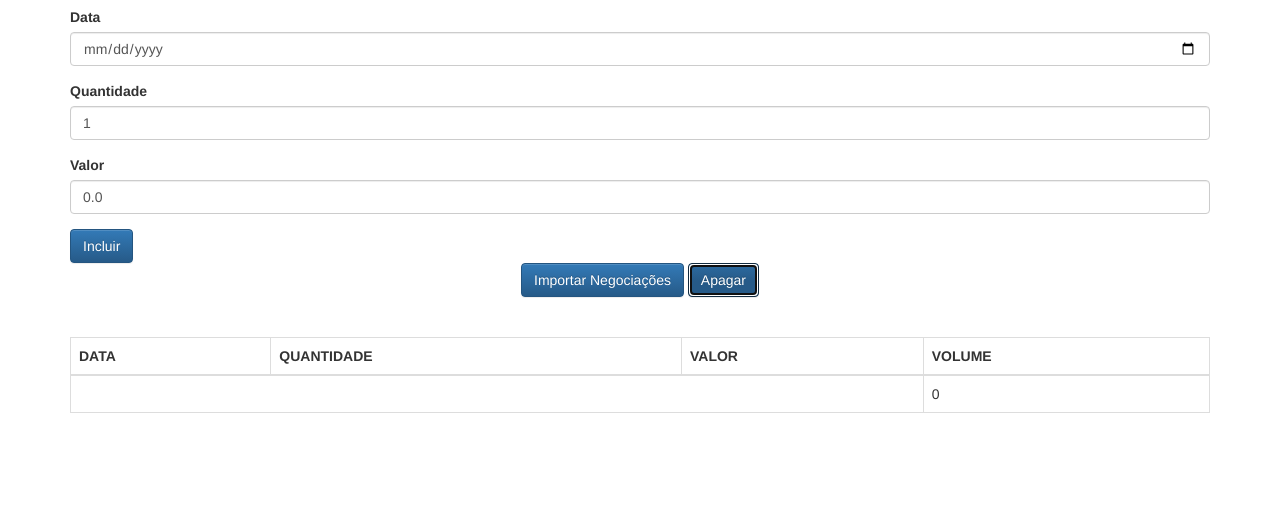
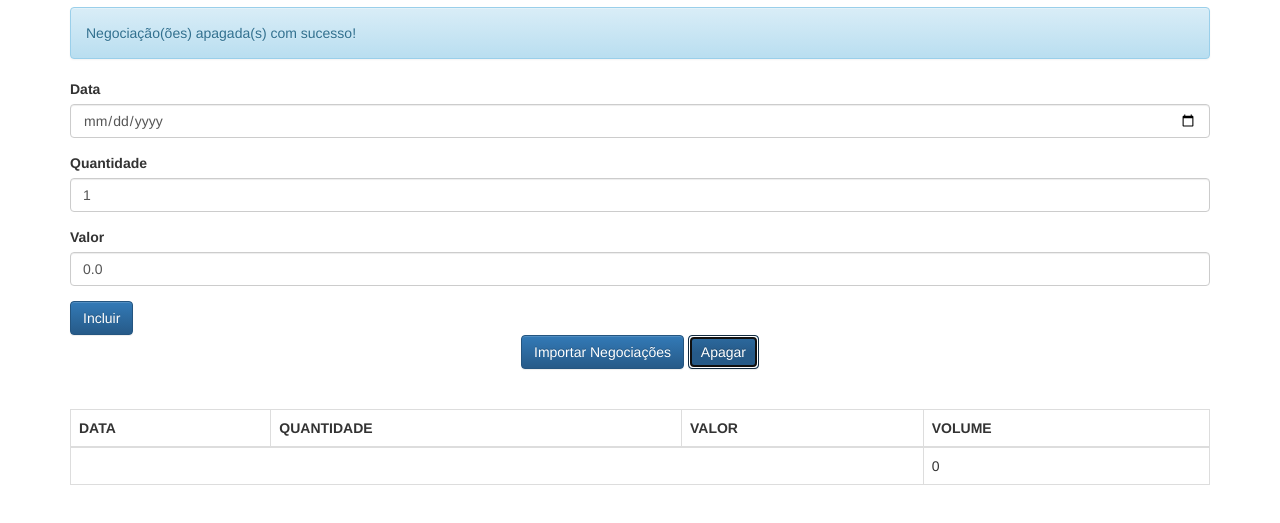
Before and after one commit to brunocrez/training-js-advanced, a plain HTML site: page client/index.html in a window 1280 px wide. Both pictures are taken after a click on the button "Apagar". Shown: the part 63-586 px from the top of the page. Drawn offline with Linux system fonts and the light colour scheme.

Commit message:
adding REST operator

```diff
--- a/client/app/js/controllers/NegociacaoController.js
+++ b/client/app/js/controllers/NegociacaoController.js
@@ -7,23 +7,18 @@ class NegociacaoController {
         this._inputQuantidade = $('#quantidade');
         this._inputValor = $('#valor');
 
-        this._listaNegociacoes = ProxyFactory.create(
+        this._listaNegociacoes = new Bind(
             new ListaNegociacoes(),
-            ['adiciona', 'esvazia'],
-            modelo => this._negociacoesView.update(modelo)
+            new NegociacoesView($('#negociacoesView')),
+            'adiciona',
+            'esvazia'
         );
 
-        this._negociacoesView = new NegociacoesView($('#negociacoesView'));
-        this._negociacoesView.update(this._listaNegociacoes);
-
-        this._mensagem = ProxyFactory.create(
+        this._mensagem = new Bind(
             new Mensagem(),
-            ['texto'],
-            modelo => this._mensagemView.update(modelo)
+            new MensagemView($('#mensagemView')),
+            'texto'
         );
-
-        this._mensagemView = new MensagemView($('#mensagemView'));
-        this._mensagemView.update(this._mensagem);
     }
 
     adiciona(event) {
@@ -50,6 +45,6 @@ class NegociacaoController {
 
     apaga() {
         this._listaNegociacoes.esvazia();
-        this._mensagem.texto = 'Negociação(ões) apagada(s) com sucesso';
+        this._mensagem.texto = 'Negociação(ões) apagada(s) com sucesso!';
     }
 }
--- /dev/null
+++ b/client/app/js/helpers/Bind.js
@@ -0,0 +1,16 @@
+class Bind {
+
+    // REST operator ~> a partir de view, podemos inserir n parâmetros que serão armazenados no array props
+    constructor(model, view, ...props) {
+
+        let proxy = ProxyFactory.create(
+            model,
+            props,
+            model => view.update(model)
+        );
+
+        view.update(model);
+
+        return proxy;
+    }
+}
--- a/client/app/js/services/ProxyFactory.js
+++ b/client/app/js/services/ProxyFactory.js
@@ -25,6 +25,10 @@ class ProxyFactory {
             },
 
             set(target, prop, value, receiver) {
+                if(propriedades.includes(prop)) {
+                    target[prop] = value;
+                    acao(target);
+                }
 
                 return Reflect.set(target, prop, value, receiver);
             }
--- a/client/index.html
+++ b/client/index.html
@@ -55,6 +55,7 @@
     <script src="app/js/views/NegociacoesView.js"></script>
     <script src="app/js/views/MensagemView.js"></script>
     <script src="app/js/services/ProxyFactory.js"></script>
+    <script src="app/js/helpers/Bind.js"></script>
     <script>
         let negociacaoController = new NegociacaoController();
     </script>
```
